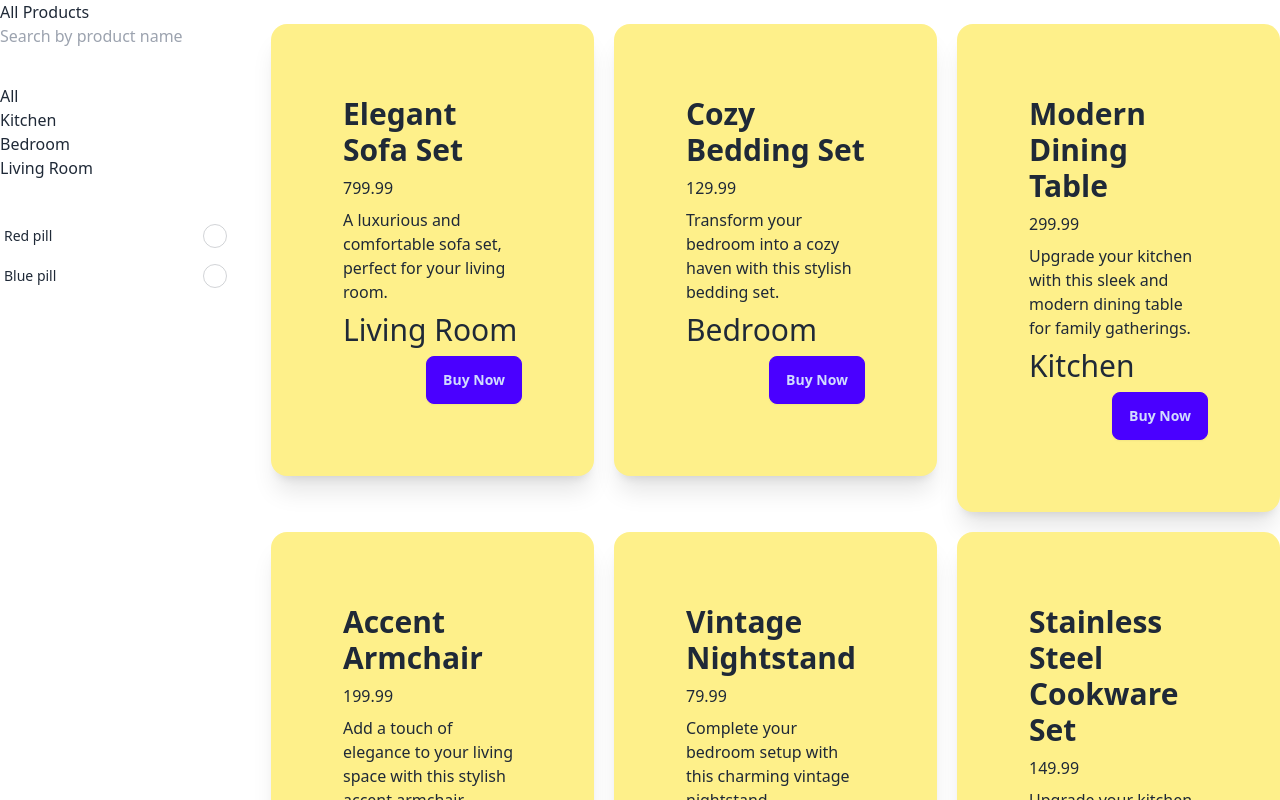
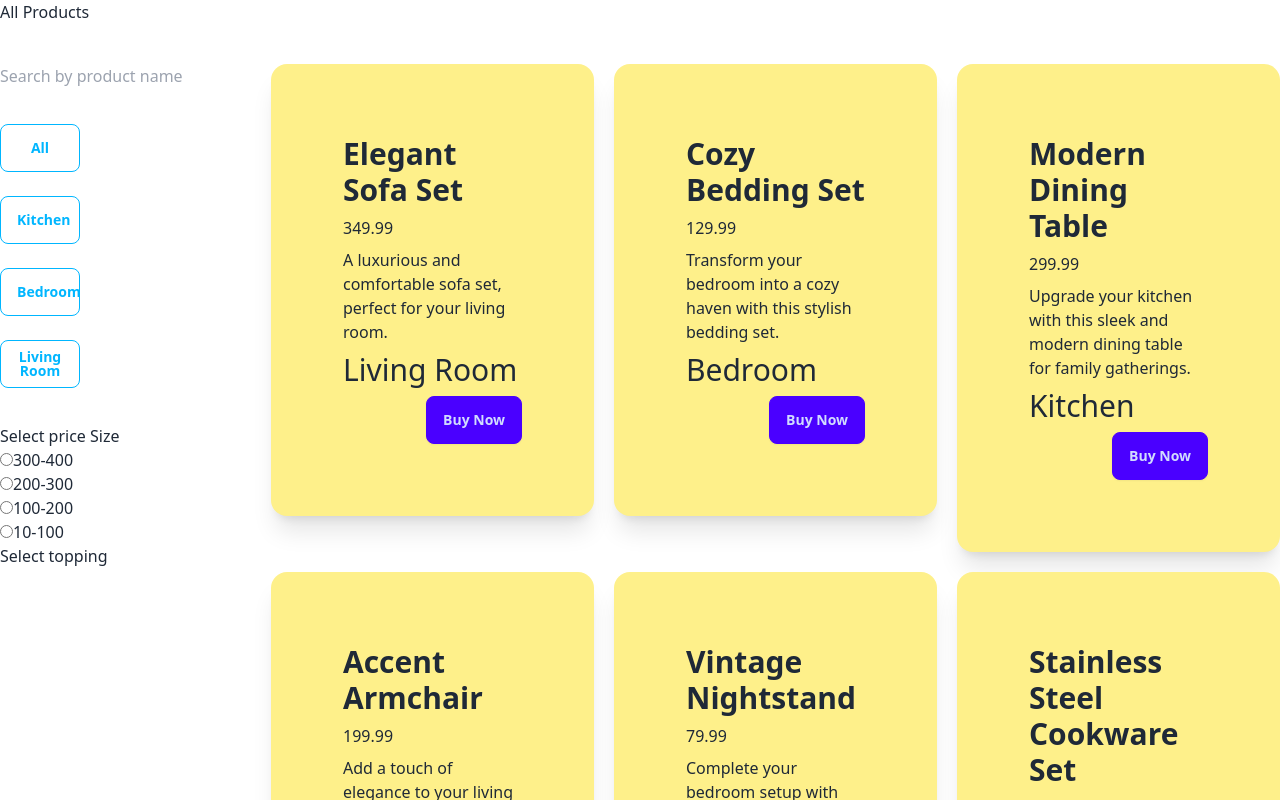
Before and after one commit to Sumaiyakhan322/artisan-village, a React (Vite) app: page /all in a window 1280 px wide. Shown: the top 800 px of the page. Built offline with nearby package versions, Linux system fonts and the light colour scheme.

Commit message:
added price funtionalities

```diff
--- a/public/all.json
+++ b/public/all.json
@@ -3,7 +3,7 @@
         "id": 1,
         "category": "Living Room",
         "name": "Elegant Sofa Set",
-        "price": 799.99,
+        "price": 349.99,
         "description": "A luxurious and comfortable sofa set, perfect for your living room."
     },
     {
--- a/src/Pages/AllProducts.jsx
+++ b/src/Pages/AllProducts.jsx
@@ -4,7 +4,8 @@ const AllProducts = () => {
   const [allData, setAllData] = useState([]);
   const [filterData, setFilterData] = useState([]);
   const [searchTerm, setSearchTerm] = useState("");
-  const [price,setPrice]=useState('null');
+  const [category,setCategory]=useState('')
+  const [price, setPrice] = useState("");
 
   useEffect(() => {
     const fetchData = async () => {
@@ -38,18 +39,28 @@ const AllProducts = () => {
         item.name.toLowerCase().includes(searchTerm)
     );
     setFilterData(categoryWiseItems);
+    setCategory(selectedCategory);
   };
- const handlePrice=e=>{
 
- console.log(price);
+  const onOptionChange = (e) => {
+    const selectedPrice = e.target.value;
+    setPrice(selectedPrice);
+    const [initialPrice, lastPrice] = selectedPrice.split("-").map(Number);
+    const filteredProducts = allData.filter((item) => {
+      const itemPrice = Number(item.price);
+      return (
+        itemPrice >= initialPrice &&
+        itemPrice <= lastPrice &&
+        item.name.toLowerCase().includes(searchTerm) &&
+        item.category===category
+      );
+    });
 
- }
- const handleChange=e=>{
-  setPrice(e.target.value)
- }
+    setFilterData(filteredProducts);
+  };
 
   return (
-    <div className="flex gap-10 ">
+    <div className="flex gap-10 my-10">
       <div className="space-y-9">
         <input
           type="text"
@@ -57,63 +68,76 @@ const AllProducts = () => {
           onChange={handleSearch}
           placeholder="Search by product name"
         />
-        <div className="">
-          <button className="block" onClick={() => handleCategory("All")}>
+        <div className="space-y-6">
+          <button className="block btn btn-outline btn-info w-20" onClick={() => handleCategory("All")} >
             All
           </button>
-          <button className="block" onClick={() => handleCategory("Kitchen")}>
+          <button className="block btn btn-outline btn-info w-20" onClick={() => handleCategory("Kitchen")}>
             Kitchen
           </button>
-          <button className="block" onClick={() => handleCategory("Bedroom")}>
+          <button className="block btn btn-outline btn-info w-20" onClick={() => handleCategory("Bedroom")}>
             Bedroom
           </button>
           <button
-            className="block"
+            className="block btn btn-outline btn-info w-20"
             onClick={() => handleCategory("Living Room")}
           >
             Living Room
           </button>
         </div>
         <div>
-
-
-              <div>
-                <form action="" onClick={handlePrice}>
-
-
-          <div className="form-control">
-            <label className="label cursor-pointer">
-              <span className="label-text">Red pill</span>
+          <div>
+            <h3>Select price Size</h3>
+            <div>
               <input
                 type="radio"
-                name="radio1"
-                className="radio checked:bg-red-500"
-                value={'Red pill'}
-                checked={setPrice==='Red pill'}
-                onChange={handleChange}
-
+                name="price"
+                value="300-400"
+                id="regular"
+                // checked={setPrice === "300-400"}
+                onChange={onOptionChange}
               />
-            </label>
-          </div>
-          <div className="form-control">
-            <label className="label cursor-pointer">
-              <span className="label-text">Blue pill</span>
+              <label htmlFor="regular">300-400</label>
+            </div>
+            <div>
               <input
                 type="radio"
-                name="radio1"
-                className="radio checked:bg-blue-500"
-                value={'Blue pill'}
-                checked={setPrice==='Blue pill'}
-                onChange={handleChange}
+                name="price"
+                value="200-300"
+                id="medium"
+                // checked={setPrice === "200-300"}
+                onChange={onOptionChange}
               />
-            </label>
+              <label htmlFor="medium">200-300</label>
+            </div>
+            <div>
+              <input
+                type="radio"
+                name="price"
+                value="100-200"
+                id="large"
+                // checked={setPrice === "100-200"}
+                onChange={onOptionChange}
+              />
+              <label htmlFor="large">100-200</label>
+            </div>
+            <div>
+              <input
+                type="radio"
+                name="price"
+                value="10-100"
+                id="extra-large"
+                // checked={setPrice === "10-100"}
+                onChange={onOptionChange}
+              />
+              <label htmlFor="extra-large">10-100</label>
+            </div>
+
+            <p>
+              Select topping <strong>{price}</strong>
+            </p>
           </div>
-          </form>
         </div>
-
-
-      </div>
-
       </div>
 
       <div className="grid grid-cols-3 gap-5">
```
